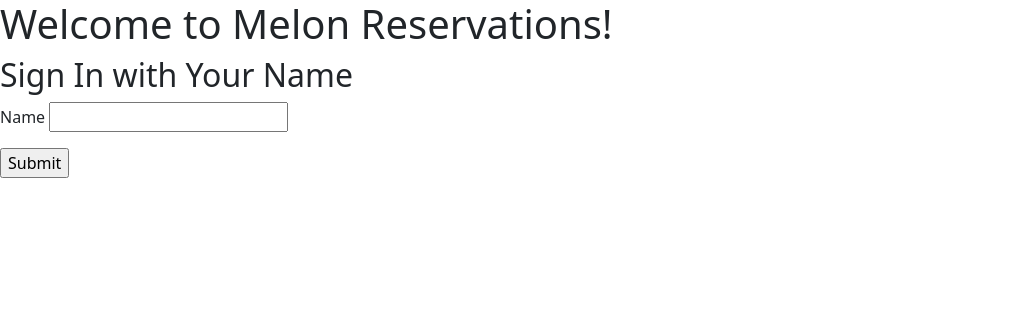
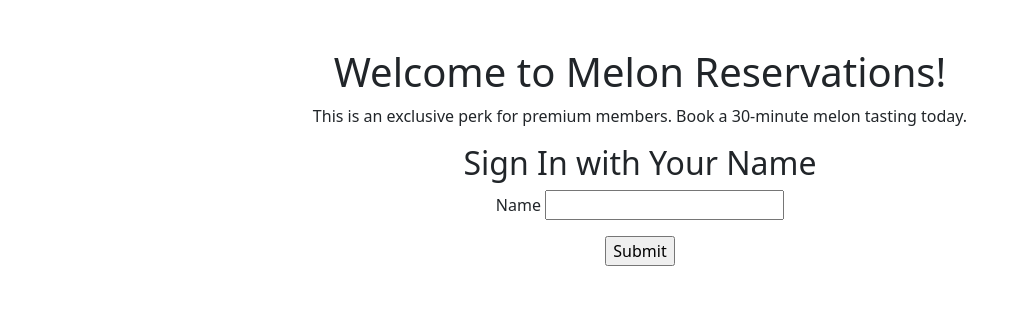
Before and after one commit to gingercw/melon-reservations, a Flask app: page / in a window 1280 px wide. Shown: the top 329 px of the page, without its empty margins (0-1029 px from the left). Run offline with Flask 2, Linux system fonts and the light colour scheme.

Commit message:
center text on screen

```diff
--- a/server.py
+++ b/server.py
@@ -119,4 +119,4 @@ def show_user_reservations(user_id):
 if __name__ == "__main__":
     # DebugToolbarExtension(app)
     connect_to_db(app)
-    app.run(host="0.0.0.0", debug=True)
+    # app.run(host="0.0.0.0", debug=True)
--- a/templates/appointments.html
+++ b/templates/appointments.html
@@ -2,14 +2,14 @@
 {% block title %}Melon Reservations{% endblock %}
 
 {% block body %}
-
+<div class="py-5 text-center">
   <h1>Your Appointments</h1>
-  <p>Here are your upcoming appointments.</p>
+  <p>Here are your upcoming melon tastings.</p>
   <ul>
   {% for appt in appts %}
   <li>{{appt}}</li>
   {% endfor %}
   </ul>
-
+</div>
 
 {% endblock %}
--- a/templates/base.html
+++ b/templates/base.html
@@ -19,7 +19,7 @@
   <nav class="navbar navbar-expand-lg">
 
       <a class="navbar-brand" href="/">
-        <span style="display: inline-block;">Melon Reservations</span></a>
+        <span style="display: inline-block;"> 🍉 Melon Reservations</span></a>
 
       <div class="collapse navbar-collapse" id="navbarSupportedContent">
         <ul class="navbar-nav mr-auto mb-2 mb-lg-0">
--- a/templates/index.html
+++ b/templates/index.html
@@ -3,7 +3,9 @@
 {% block navbar %}
 {% endblock %}
 {% block body %}
+<div class="py-5 text-center">
   <h1>Welcome to Melon Reservations!</h1>
+  <p>This is an exclusive perk for premium members. Book a 30-minute melon tasting today.</p>
 
 
   <h2>Sign In with Your Name</h2>
@@ -16,6 +18,7 @@
       <input type="submit">
     </p>
   </form>
+</div>
 
 
 {% endblock %}
--- a/templates/search.html
+++ b/templates/search.html
@@ -2,9 +2,9 @@
 {% block title %}Melon Reservations{% endblock %}
 
 {% block body %}
-
+<div class="py-5 text-center">
   <h1>Find a Time!</h1>
-  <p>Enter an optimal time range, and we will find available appointments.</p>
+  <p>Enter an optimal time range, and we will find available tasting appointments.</p>
 
 
   <form action="/booking" method="POST" >
@@ -24,6 +24,6 @@
       <input type="submit">
     </div>
   </form>
-
+</div>
 
 {% endblock %}
```
Also changed, not shown: templates/booking.html (+8 -2 lines).
